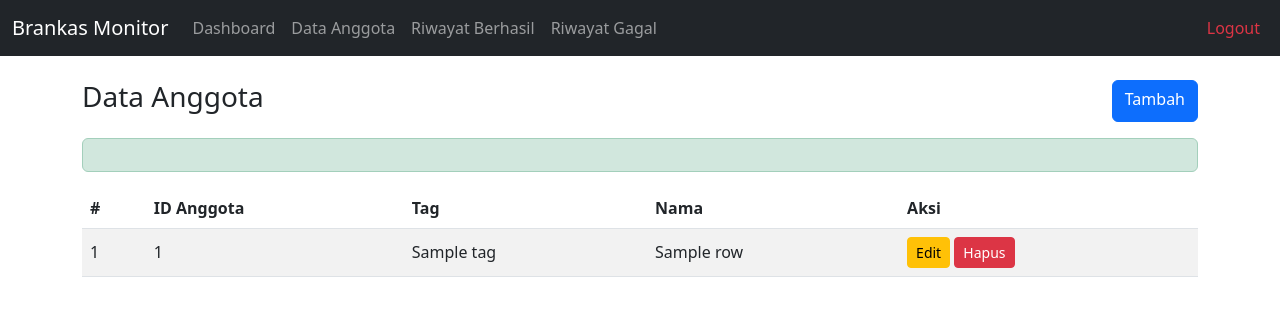
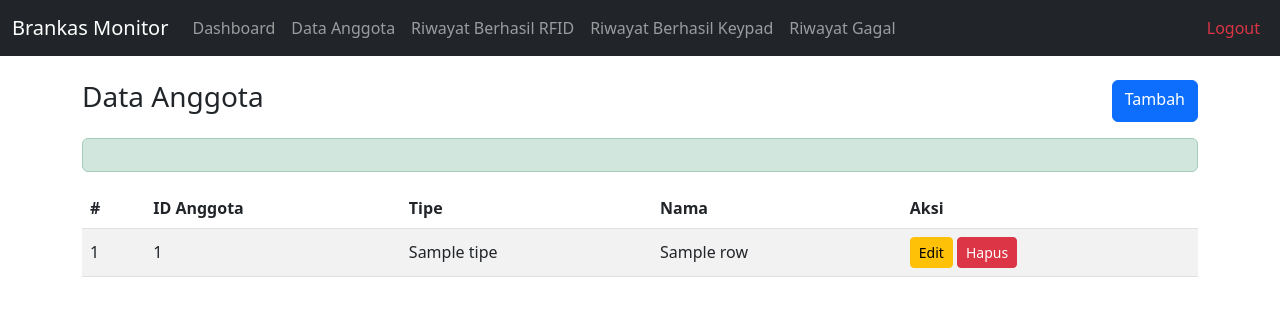
Before and after one commit to subejoonfire/monitoring_brankas, a CodeIgniter 4 app: the page made by app/Views/anggota/index.php in a window 1280 px wide. Shown: the top 316 px of the page. Run offline with PHP 8.4 and a stand-in for CodeIgniter, Linux system fonts and the light colour scheme; the template is opened without the code that fills it: most values are stand-ins (such as "Sample title", 1, 10 or a date in 2020); data that the repository does not hold is empty; some libraries are stand-ins or nearby versions.

Commit message:
new layout and update layout for index

```diff
--- a/app/Views/anggota/index.php
+++ b/app/Views/anggota/index.php
@@ -4,7 +4,7 @@
     <a href="<?= base_url('anggota/create'); ?>" class="btn btn-primary">Tambah</a>
 </div>
 
-<?php if(session('success')): ?>
+<?php if (session('success')): ?>
     <div class="alert alert-success"><?= session('success') ?></div>
 <?php endif ?>
 
@@ -14,21 +14,21 @@
             <tr>
                 <th>#</th>
                 <th>ID Anggota</th>
-                <th>Tag</th>
+                <th>Tipe</th>
                 <th>Nama</th>
                 <th>Aksi</th>
             </tr>
         </thead>
         <tbody>
-            <?php foreach($rows as $i => $r): ?>
+            <?php foreach ($rows as $i => $r): ?>
                 <tr>
-                <td><?= $i+1 ?></td>
-                <td><?= esc($r['id_anggota']) ?></td>
-                <td><?= esc($r['tag']) ?></td>
-                <td><?= esc($r['nama_anggota']) ?></td>
+                    <td><?= $i + 1 ?></td>
+                    <td><?= esc($r['id']) ?></td>
+                    <td><?= esc($r['tipe']) ?></td>
+                    <td><?= esc($r['nama']) ?></td>
                     <td>
-                    <a href="<?= base_url("anggota/edit/{$r['id_anggota']}") ?>" class="btn btn-sm btn-warning">Edit</a>
-                    <a href="<?= base_url("anggota/delete/{$r['id_anggota']}") ?>" class="btn btn-sm btn-danger"
+                        <a href="<?= base_url("anggota/edit/{$r['id']}") ?>" class="btn btn-sm btn-warning">Edit</a>
+                        <a href="<?= base_url("anggota/delete/{$r['id']}") ?>" class="btn btn-sm btn-danger"
                             onclick="return confirm('Hapus data?')">Hapus</a>
                     </td>
                 </tr>
--- a/app/Views/layout/header.php
+++ b/app/Views/layout/header.php
@@ -31,8 +31,12 @@
                             href="<?= base_url('anggota') ?>">Data Anggota</a>
                     </li>
                     <li class="nav-item">
-                        <a class="nav-link<?= service('uri')->getSegment(1) == 'riwayat/berhasil' ? ' active' : '' ?>"
-                            href="<?= base_url('riwayat/berhasil') ?>">Riwayat Berhasil</a>
+                        <a class="nav-link<?= service('uri')->getSegment(1) == 'riwayat/berhasil/rfid' ? ' active' : '' ?>"
+                            href="<?= base_url('riwayat/berhasil/rfid') ?>">Riwayat Berhasil RFID</a>
+                    </li>
+                    <li class="nav-item">
+                        <a class="nav-link<?= service('uri')->getSegment(1) == 'riwayat/berhasil/keypad' ? ' active' : '' ?>"
+                            href="<?= base_url('riwayat/berhasil/keypad') ?>">Riwayat Berhasil Keypad</a>
                     </li>
                     <li class="nav-item">
                         <a class="nav-link<?= service('uri')->getSegment(1) == 'riwayat/gagal' ? ' active' : '' ?>"
```
Also changed, not shown: app/Views/riwayat/berhasil.php (+4 -12 lines), app/Views/riwayat/gagal.php (+4 -8 lines). Lines whose indentation alone changed are shown as unchanged.
